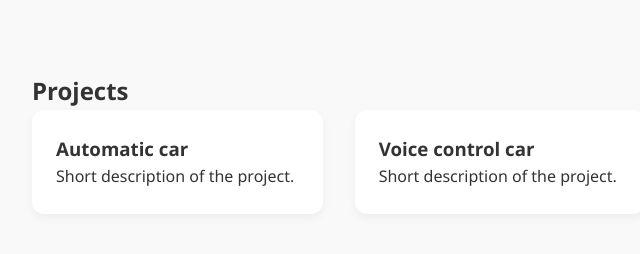
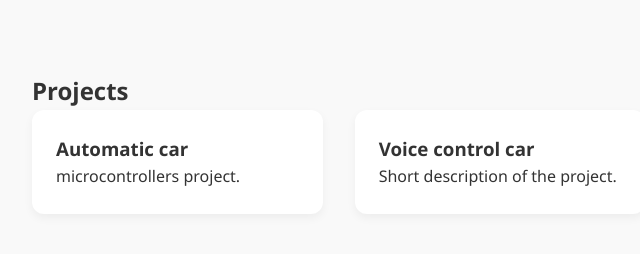
Before and after one commit to Ram5-g/Ram5-g, a plain HTML site: page index.html in a window 1280 px wide. Shown: the part 1000-1254 px from the top of the page, 140-780 px from the left. Drawn offline with Linux system fonts and the light colour scheme.

```diff
--- a/index.html
+++ b/index.html
@@ -38,7 +38,7 @@
       <div class="project-grid">
         <div class="project-card">
           <h3>Automatic car</h3>
-          <p>Short description of the project.</p>
+          <p>microcontrollers project.</p>
         </div>
         <div class="project-card">
           <h3>Voice control car</h3>
```
